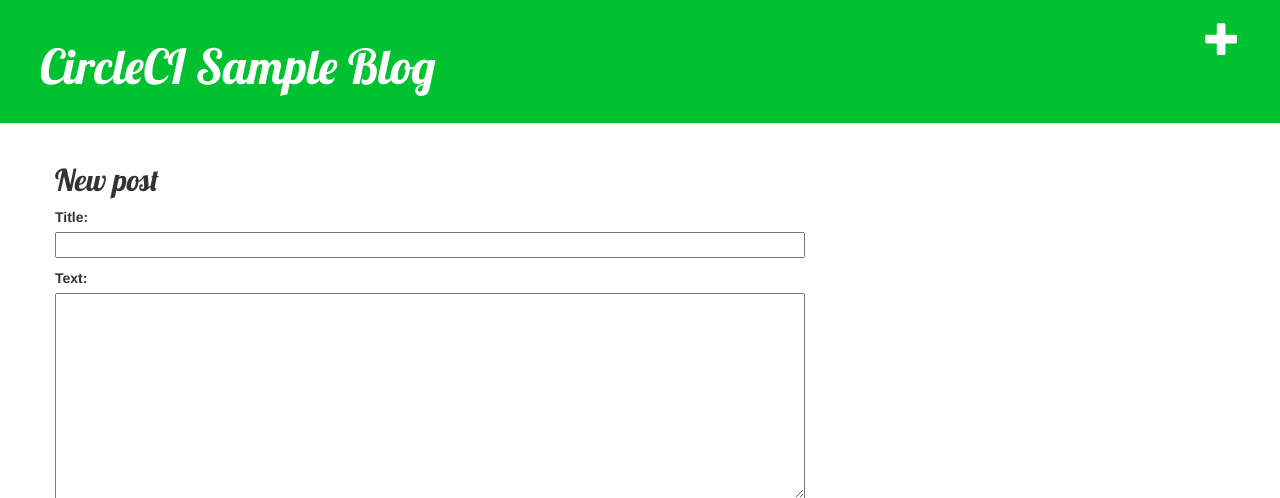
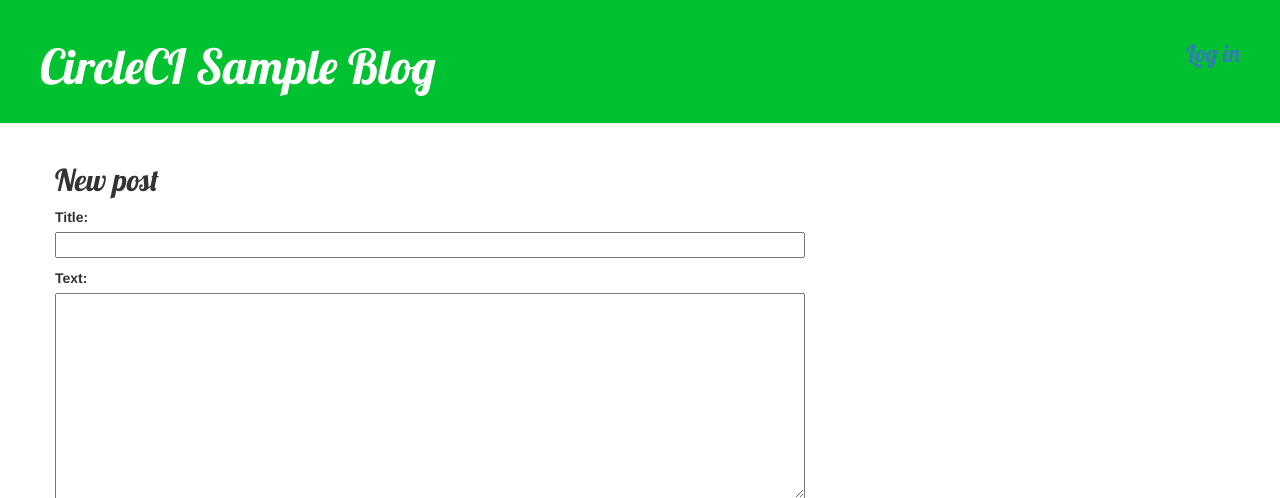
Before and after one commit to CircleCI-Public/my-first-blog, a Django app: page /post/new/ in a window 1280 px wide. Shown: the top 498 px of the page. Run offline with Django 3.2, Linux system fonts and the light colour scheme; some libraries are stand-ins or nearby versions.

Commit message:
Add all updates to views and resolve user object error

```diff
--- a/blog/forms.py
+++ b/blog/forms.py
@@ -1,5 +1,4 @@
 from django import forms
-
 from .models import Post
 
 class PostForm(forms.ModelForm):
--- a/blog/templates/blog/base.html
+++ b/blog/templates/blog/base.html
@@ -9,7 +9,16 @@
     </head>
     <body>
         <div class="page-header">
-            <a href="{% url 'post_new' %}" class="top-menu"><span class="glyphicon glyphicon-plus"></span></a>
+            <div class="top-menu" style="float:right">
+                {% if user.is_authenticated %}
+                <h3> {{ request.user }} | <a href="/admin/logout?next=/">Log out</a> </h3>
+                {% else %}
+                <h3> <a href="/admin/login/?next=/">Log in</a> </h3>
+                {% endif %}
+                {% if user.is_authenticated %}
+                <a href="{% url 'post_new' %}" class="top-menu"><span class="glyphicon glyphicon-plus"></span></a>
+                {% endif %}
+            </div>
             <h1><a href="/">CircleCI Sample Blog</a></h1>
         </div>
         <div class="content container">
--- a/blog/urls.py
+++ b/blog/urls.py
@@ -5,5 +5,5 @@
     path('', views.post_list, name='post_list'),
     path('post/<int:pk>/', views.post_detail, name='post_detail'),
     path('post/new/', views.post_new, name='post_new'),
-    path('post/<int:pk>/edit?', views.post_edit, name='post_edit'),
+
 ]
--- a/blog/views.py
+++ b/blog/views.py
@@ -1,4 +1,4 @@
-from django.shortcuts import render, get_object_or_404, redirect
+from django.shortcuts import render, redirect, get_object_or_404
 from django.utils import timezone
 from .models import Post
 from .forms import PostForm
@@ -28,7 +28,6 @@
         form = PostForm()
     return render(request, 'blog/post_edit.html', {'form': form})
 
-
 def post_edit(request, pk):
     post = get_object_or_404(Post, pk=pk)
     if request.method == "POST":
```
